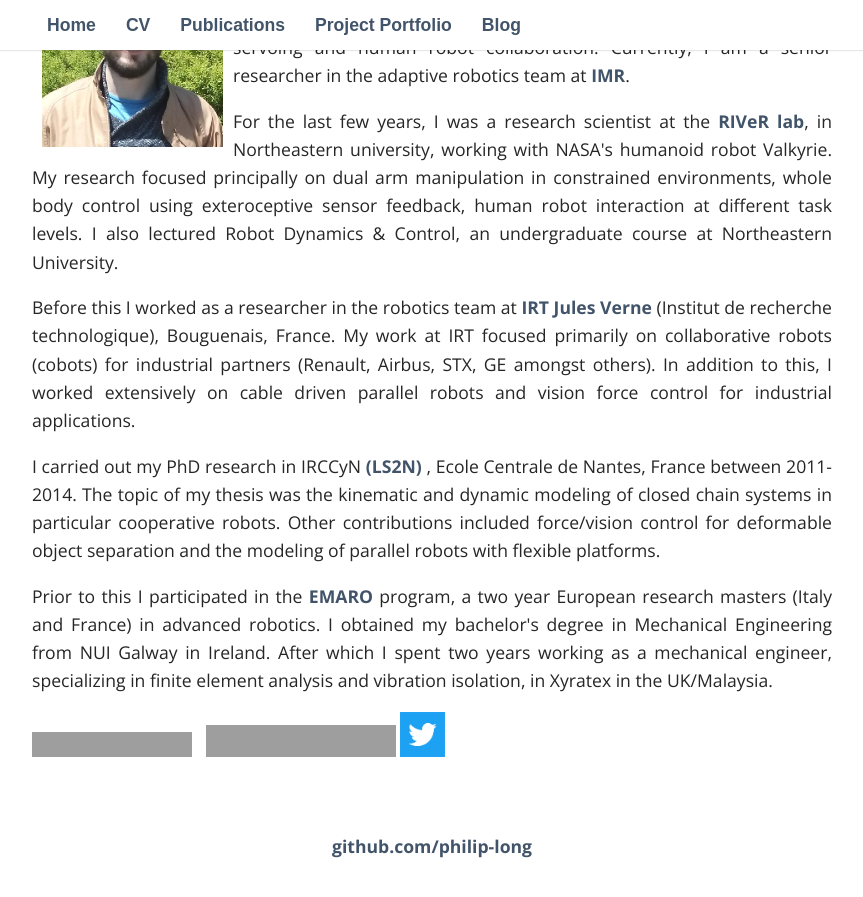
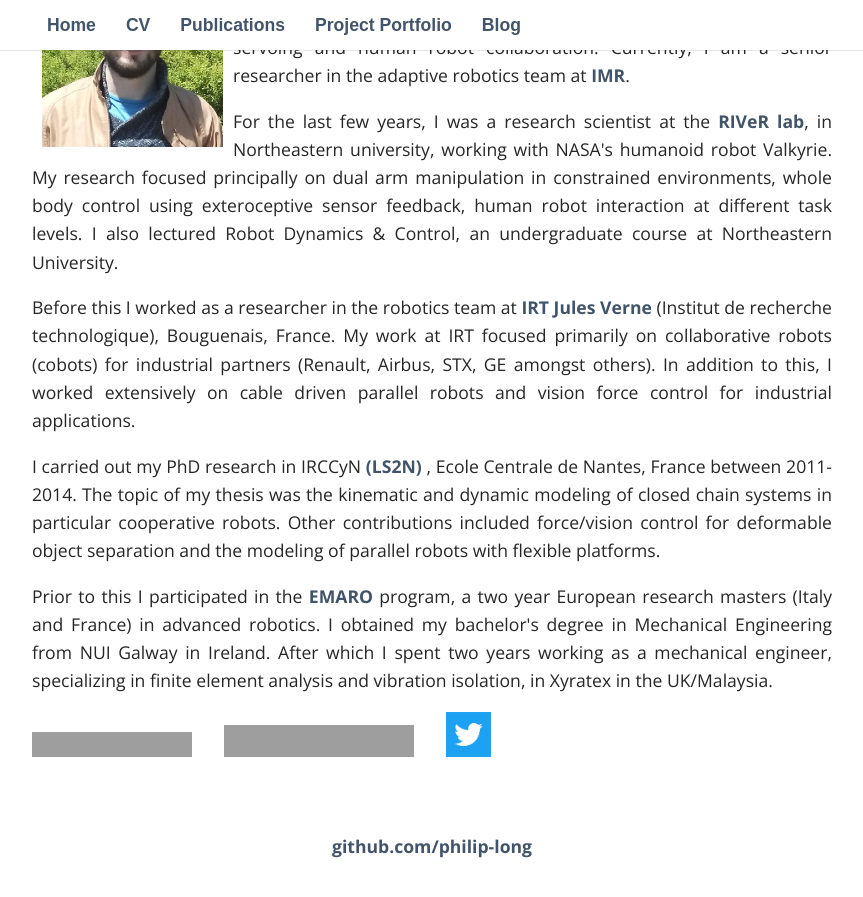
Before and after one commit to philip-long/philip-long.github.io, a Jekyll site: the page built from index.html, in a window 1280 px wide and 900 px high, scrolled down 299 px. Shown: the top 897 px of the window, without its empty margins (208-1071 px from the left). Built offline with Jekyll 4.4.1, drawn with Linux system fonts in a browser that asks for light colours; nearby versions of some CDN libraries; some web fonts are replaced; library files that are not in the unit come from our copies; grey boxes are pictures that could not be loaded.

Commit message:
Update index.html

```diff
--- a/index.html
+++ b/index.html
@@ -38,7 +38,7 @@
 
     </a>
 
- &nbsp;
+ &nbsp;  &nbsp;  &nbsp;
 
     <a href="https://scholar.google.com/citations?user=FFAElw4AAAAJ&hl=en&oi=sra">
        <img  padding: 30px; src=" https://upload.wikimedia.org/wikipedia/commons/2/28/Google_Scholar_logo.png" alt="Google scholar "
@@ -46,7 +46,7 @@
     </a>
             <!--/images/googlescholar.png-->
 
-
+     &nbsp;  &nbsp;  &nbsp;
     <a href="https://twitter.com/Philip_Robotics">
        <img  padding: 100px; src="/images/twitter_logo.png" alt="Twitter"
         width=45" height="45">
```
